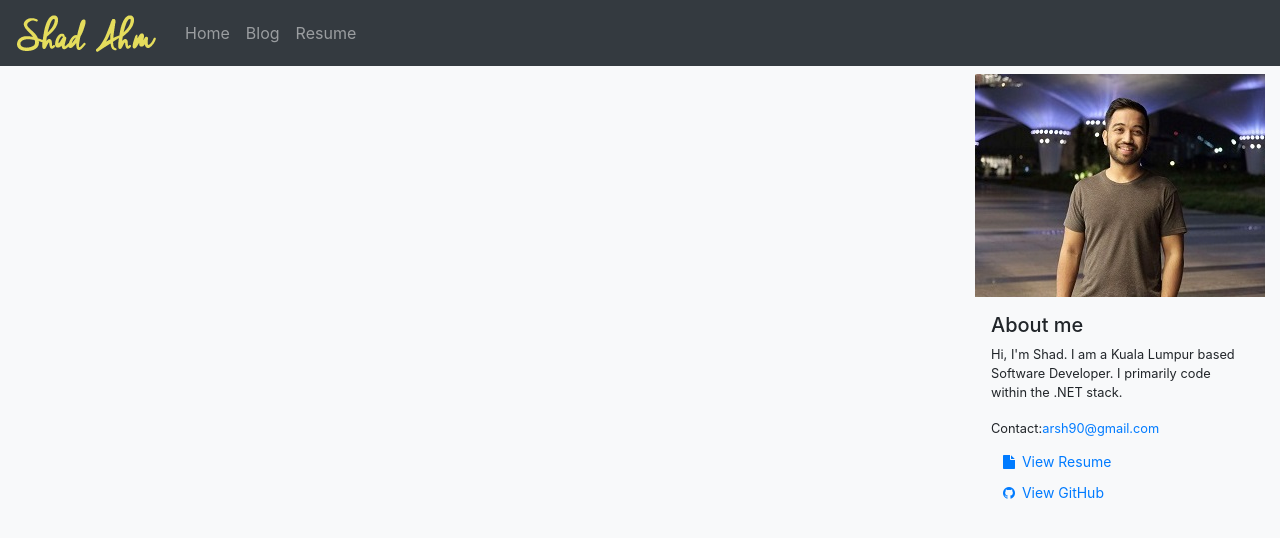
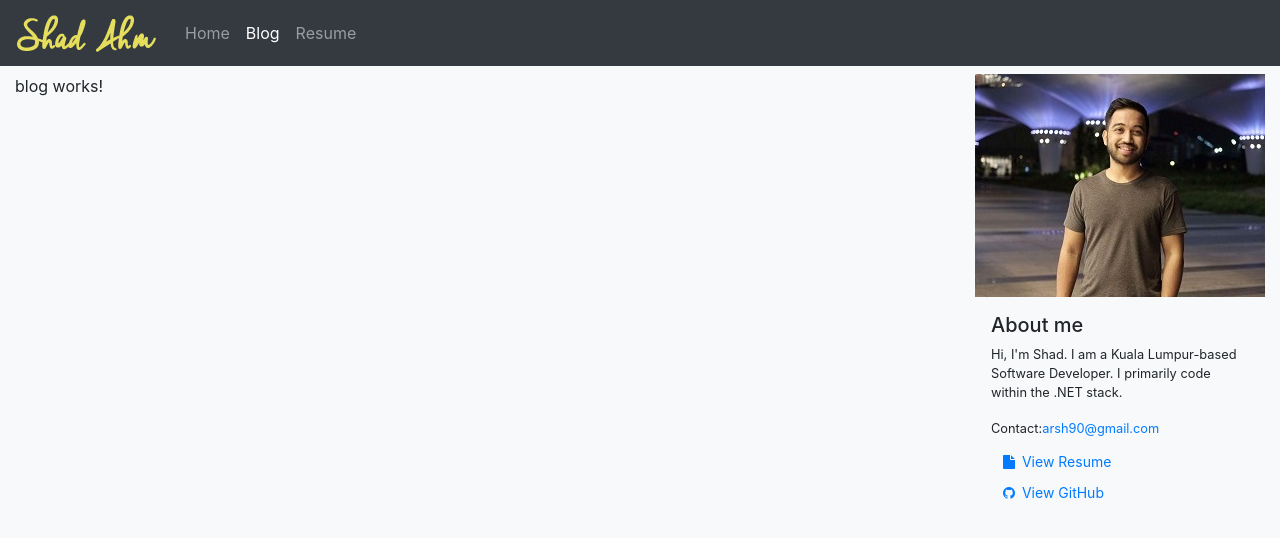
Before and after one commit to ShadAhm/shadahm.github.io, an Angular app: page /blog in a window 1280 px wide. Before the commit this address led to /. Shown: the top 538 px of the page. Built offline with nearby package versions, Linux system fonts and the light colour scheme.

Commit message:
Added the blog component

```diff
--- a/src/app/app-routing.module.ts
+++ b/src/app/app-routing.module.ts
@@ -3,6 +3,7 @@ import { Routes, RouterModule } from '@angular/router';
 import { AboutComponent } from './components/about/about.component';
 import { HomeComponent } from './components/home/home.component';
 import { ResumeComponent } from './components/resume/resume.component';
+import { BlogComponent } from './components/blog/blog.component';
 
 const routes: Routes = [
   {
@@ -16,6 +17,10 @@ const routes: Routes = [
   {
     path: 'resume',
     component: ResumeComponent
+  },
+  {
+    path: 'blog',
+    component: BlogComponent
   }];
 
 @NgModule({
--- a/src/app/app.component.html
+++ b/src/app/app.component.html
@@ -9,7 +9,7 @@
     <div class="collapse navbar-collapse" id="navbarNavAltMarkup">
       <div class="navbar-nav shad-orange-navbar">
         <a class="nav-item nav-link" routerLinkActive="active" routerLink="/" [routerLinkActiveOptions]="{ exact: true }">Home</a>
-        <a class="nav-item nav-link" routerLinkActive="active" href="#">Blog</a>
+        <a class="nav-item nav-link" routerLinkActive="active" routerLink="/blog">Blog</a>
         <a class="nav-item nav-link" routerLinkActive="active" routerLink="/resume">Resume</a>
       </div>
     </div>
--- a/src/app/app.module.ts
+++ b/src/app/app.module.ts
@@ -6,13 +6,15 @@ import { AppComponent } from './app.component';
 import { AboutComponent } from './components/about/about.component';
 import { HomeComponent } from './components/home/home.component';
 import { ResumeComponent } from './components/resume/resume.component';
+import { BlogComponent } from './components/blog/blog.component';
 
 @NgModule({
   declarations: [
     AppComponent,
     AboutComponent,
     HomeComponent,
-    ResumeComponent
+    ResumeComponent,
+    BlogComponent
   ],
   imports: [
     BrowserModule,
--- a/src/app/components/about/about.component.html
+++ b/src/app/components/about/about.component.html
@@ -4,7 +4,7 @@
   </div>
   <div class="about-me-content">
     <h5>About me</h5>
-    <p>Hi, I'm Shad. I am a Kuala Lumpur based Software Developer. I primarily code within the .NET stack.</p>
+    <p>Hi, I'm Shad. I am a Kuala Lumpur-based Software Developer. I primarily code within the .NET stack.</p>
     <label for="emailLink">Contact: </label><a id="emailLink" href="mailto:arsh90@gmail.com">arsh90@gmail.com</a>
     <ul class="about-me-actionslist">
       <li><a class="btn btn-sm btn-link" routerLink="/resume">
--- /dev/null
+++ b/src/app/components/blog/blog.component.html
@@ -0,0 +1,3 @@
+<p>
+  blog works!
+</p>
--- /dev/null
+++ b/src/app/components/blog/blog.component.ts
@@ -0,0 +1,15 @@
+import { Component, OnInit } from '@angular/core';
+
+@Component({
+  selector: 'app-blog',
+  templateUrl: './blog.component.html',
+  styleUrls: ['./blog.component.sass']
+})
+export class BlogComponent implements OnInit {
+
+  constructor() { }
+
+  ngOnInit() {
+  }
+
+}
```
Also changed, not shown: src/app/components/blog/blog.component.sass (added), 1 other file (tests, documents, lock files or other folders).
